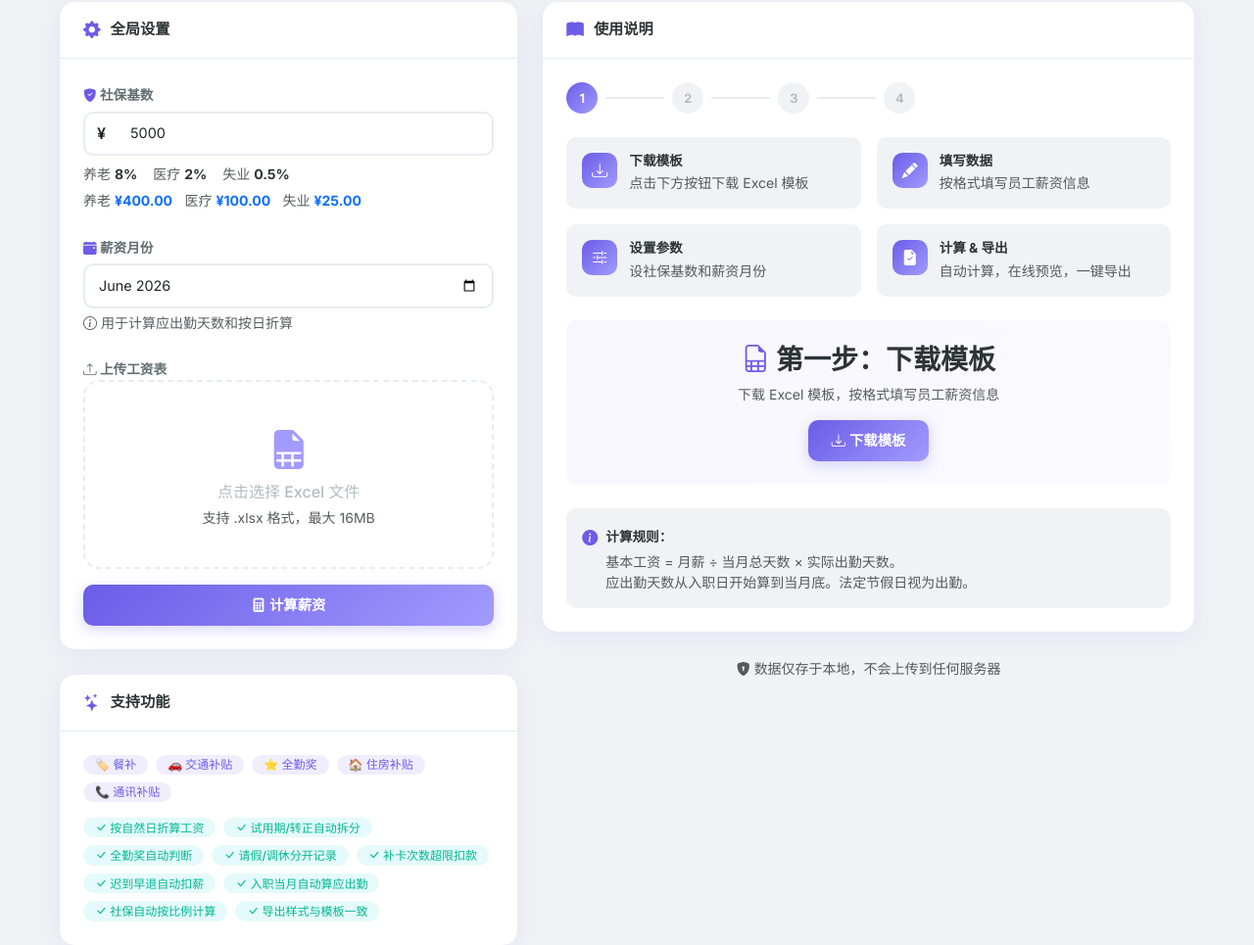
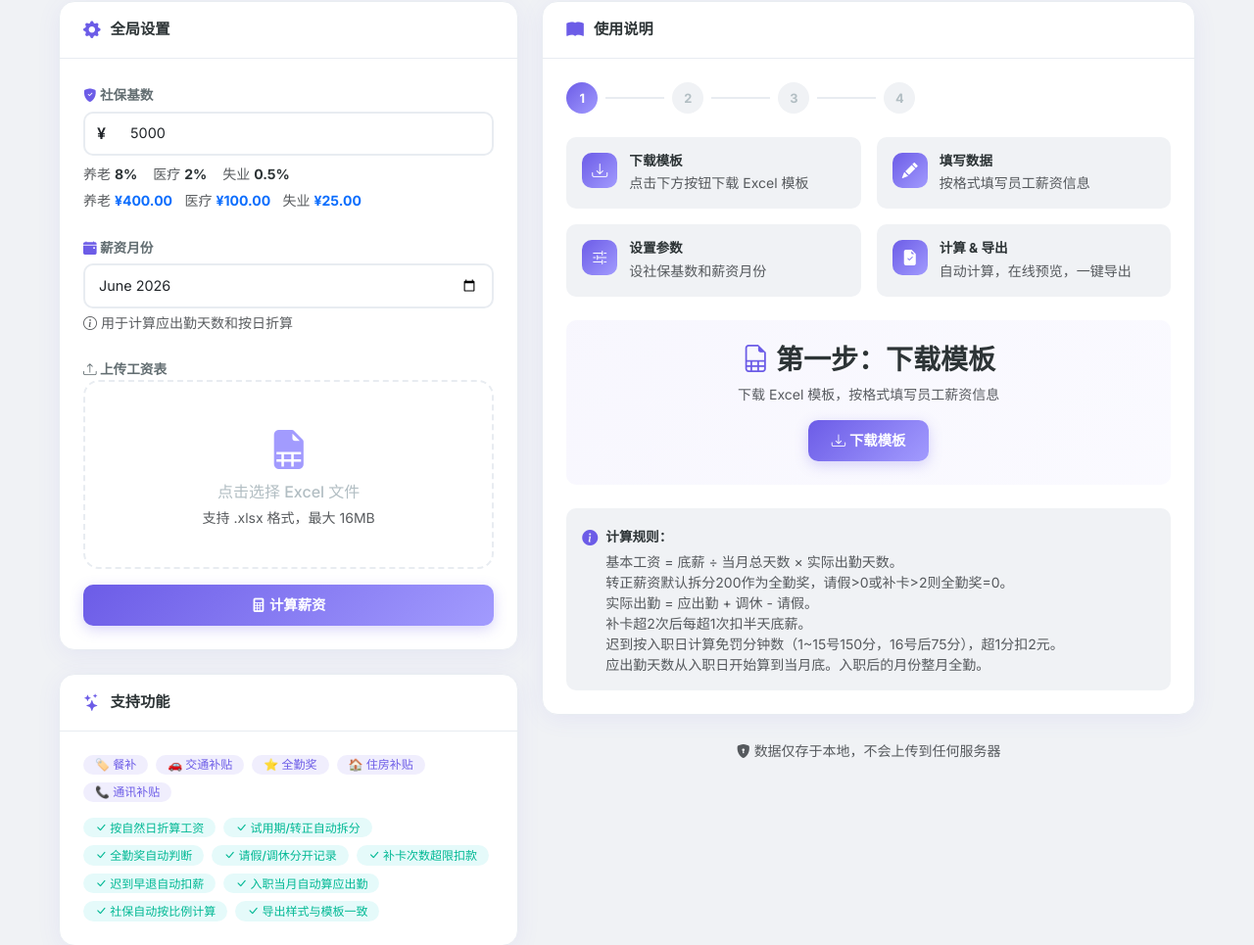
Before and after one commit to c940508931-max/salary-calc, a Flask app: page / in a window 1280 px wide. Shown: the part 82-1047 px from the top of the page at 98% size. Run offline with Flask 3, Linux system fonts and the light colour scheme.

Commit message:
fix: 代码审查修复
- 从SUBSIDY_OPTIONS移除全勤奖（已改为独立自动计算字段，避免列名重复）
- col_map.get() 改用 None 判断而非 or 回退（修复索引0时的误回退风险）
- 导出路由恢复 regular_date 为 date 对象
- daily_base_salary 增加 round(4) 精度保护
- 首页计算规则说明同步更新

```diff
--- a/app.py
+++ b/app.py
@@ -60,7 +60,7 @@ SOCIAL_INSURANCE_RATES = {
 }
 
 # 补贴选项
-SUBSIDY_OPTIONS = ["餐补", "交通补贴", "全勤奖", "住房补贴", "通讯补贴"]
+SUBSIDY_OPTIONS = ["餐补", "交通补贴", "住房补贴", "通讯补贴"]
 
 # 常用样式常量
 _THIN_BORDER = Border(
@@ -231,7 +231,7 @@ def create_template(workbook=None) -> Workbook:
     full_headers.extend(fixed_tail)
 
     # 确认表头数与类型数一致
-    assert len(full_headers) == 33, f"表头数应为33，实际{len(full_headers)}"
+    assert len(full_headers) == 32, f"表头数应为32，实际{len(full_headers)}"
 
     # 写标题行（第1行）
     ws.cell(row=1, column=1, value="路易小姐薪资表 - 📌 浅蓝底色 = 自动计算（不要填写）| 白色底色 = 请手动填写")
@@ -338,7 +338,7 @@ def create_template(workbook=None) -> Workbook:
         300, 200, 0,                   # 岗位绩效, 加班费, 销售提成
         0, 0,                          # 补卡次数, 迟到早退(分钟)
     ]
-    subsidy_example = [300, 200, 0, 0, 0]
+    subsidy_example = [300, 200, 0, 0]
     tail_example = [5000, None, None, None, 0, 240, None, None, None, None]
 
     row_data = example + subsidy_example + tail_example
@@ -424,7 +424,9 @@ def parse_uploaded_excel(filepath: str, social_base: float, ref_month: str) -> l
         scheduled_days = get_work_days_from_hire(hire_date, ref)
 
         # 请假天数（手动填，兼容旧模板的"请假/调休天数"）
-        leave_idx = col_map.get("请假天数") or col_map.get("请假/调休天数", 7)
+        leave_idx = col_map.get("请假天数")
+        if leave_idx is None:
+            leave_idx = col_map.get("请假/调休天数", 7)
         leave_days = int(parse_float(row[leave_idx] if leave_idx is not None and leave_idx < len(row) else 0))
 
         # 调休天数（手动填）
@@ -435,7 +437,9 @@ def parse_uploaded_excel(filepath: str, social_base: float, ref_month: str) -> l
         actual_days = max(scheduled_days + comp_days - leave_days, 0)
 
         # 转正薪资（手动填，兼容旧模板的"总薪资"）
-        total_salary_idx = col_map.get("转正薪资") or col_map.get("总薪资", 11)
+        total_salary_idx = col_map.get("转正薪资")
+        if total_salary_idx is None:
+            total_salary_idx = col_map.get("总薪资", 11)
         total_salary = parse_float(row[total_salary_idx] if total_salary_idx is not None and total_salary_idx < len(row) else 0)
 
         # ===== 试用期 / 转正判断 =====
@@ -504,7 +508,7 @@ def parse_uploaded_excel(filepath: str, social_base: float, ref_month: str) -> l
 
         # ==== 补卡扣款 ====
         # 超 2 次后每超 1 次扣半天底薪
-        daily_base_salary = base_salary / month_days if month_days > 0 else 0
+        daily_base_salary = round(base_salary / month_days, 4) if month_days > 0 else 0
         comp_card_deduction = 0
         if comp_card_count > 2:
             extra_cards = comp_card_count - 2
@@ -822,6 +826,8 @@ def export():
     for d in raw:
         if isinstance(d.get("hire_date"), str):
             d["hire_date"] = date.fromisoformat(d["hire_date"])
+        if isinstance(d.get("regular_date"), str) and d.get("regular_date"):
+            d["regular_date"] = date.fromisoformat(d["regular_date"])
         if isinstance(d.get("ref_month"), str):
             d["ref_month"] = date.fromisoformat(d["ref_month"])
         data.append(d)
--- a/templates/index.html
+++ b/templates/index.html
@@ -192,8 +192,12 @@
                         <div>
                             <strong style="font-size:0.85rem;">计算规则：</strong>
                             <p class="small text-muted mb-0 mt-1">
-                                基本工资 = 月薪 ÷ 当月总天数 × 实际出勤天数。<br>
-                                应出勤天数从入职日开始算到当月底。法定节假日视为出勤。
+                                基本工资 = 底薪 ÷ 当月总天数 × 实际出勤天数。<br>
+                                转正薪资默认拆分200作为全勤奖，请假>0或补卡>2则全勤奖=0。<br>
+                                实际出勤 = 应出勤 + 调休 - 请假。<br>
+                                补卡超2次后每超1次扣半天底薪。<br>
+                                迟到按入职日计算免罚分钟数（1~15号150分，16号后75分），超1分扣2元。<br>
+                                应出勤天数从入职日开始算到当月底。入职后的月份整月全勤。
                             </p>
                         </div>
                     </div>
```
